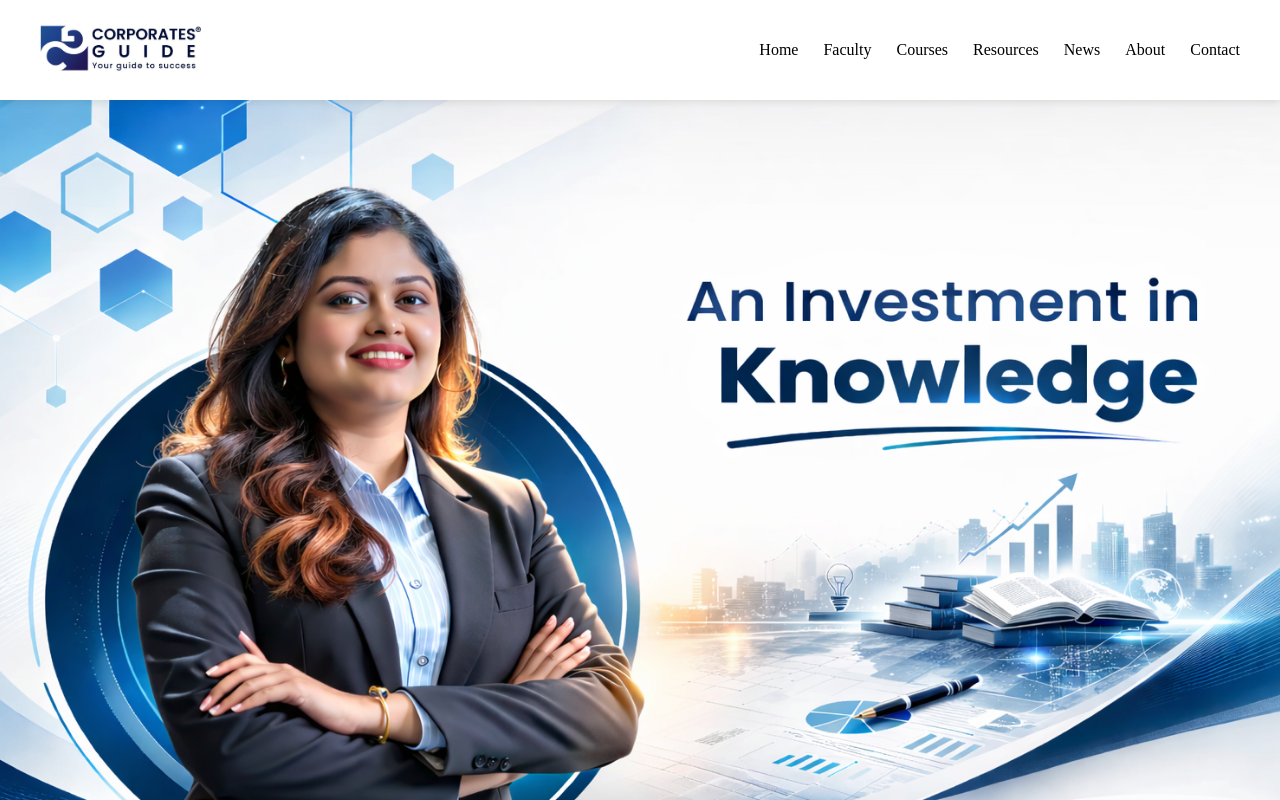
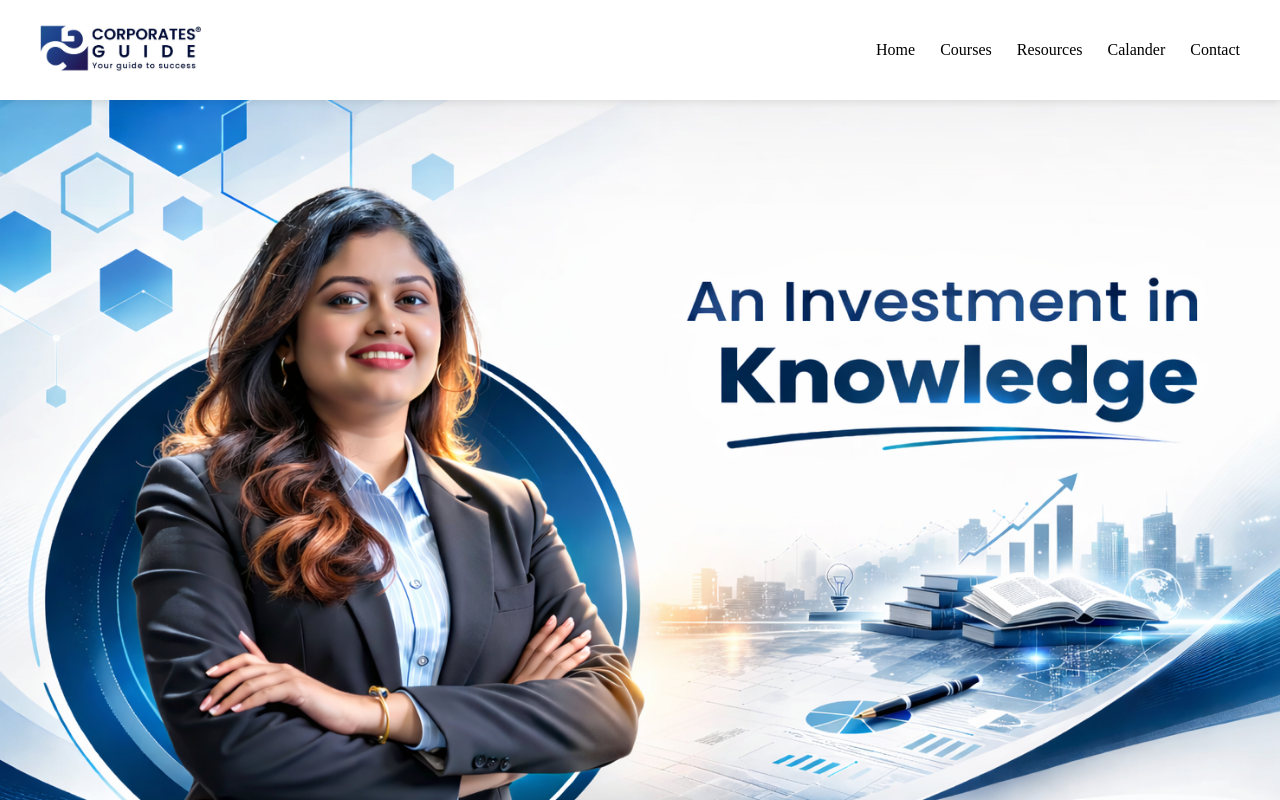
Before and after one commit to jhilik-corpotatesguide/lms, a React (Vite) app: page / in a window 1280 px wide. Built offline with nearby package versions, Linux system fonts and the light colour scheme.

Commit message:
change something

```diff
--- a/src/pages/home/Home.jsx
+++ b/src/pages/home/Home.jsx
@@ -32,11 +32,11 @@ export default function Home() {
         {/* Menu */}
         <ul className={`menu ${menuOpen ? "active-menu" : ""}`}>
           <li><Link to="/">Home</Link></li>
-          <li>Faculty</li>
+
           <li><Link to="/course">Courses</Link></li>
           <li>Resources</li>
-          <li>News</li>
-          <li>About</li>
+
+          <li>Calander</li>
           <li>Contact</li>
         </ul>
 
```
